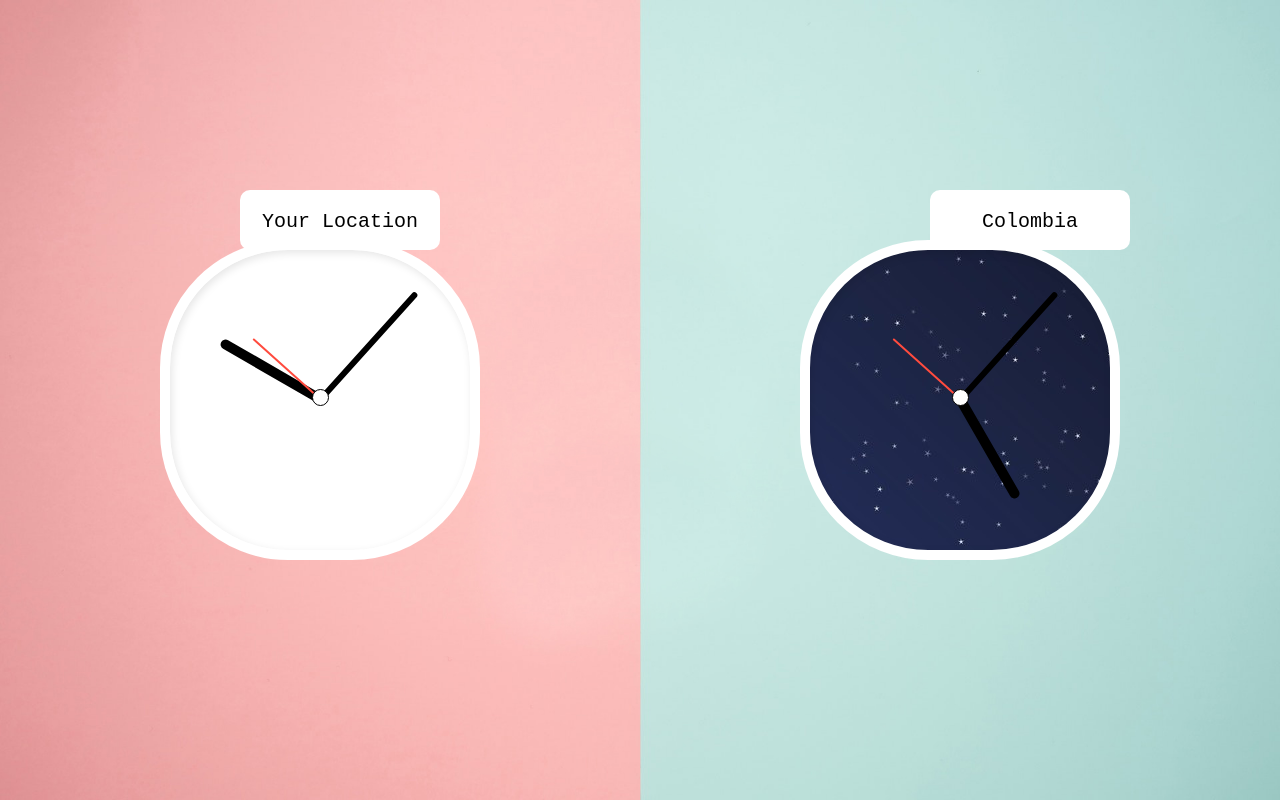
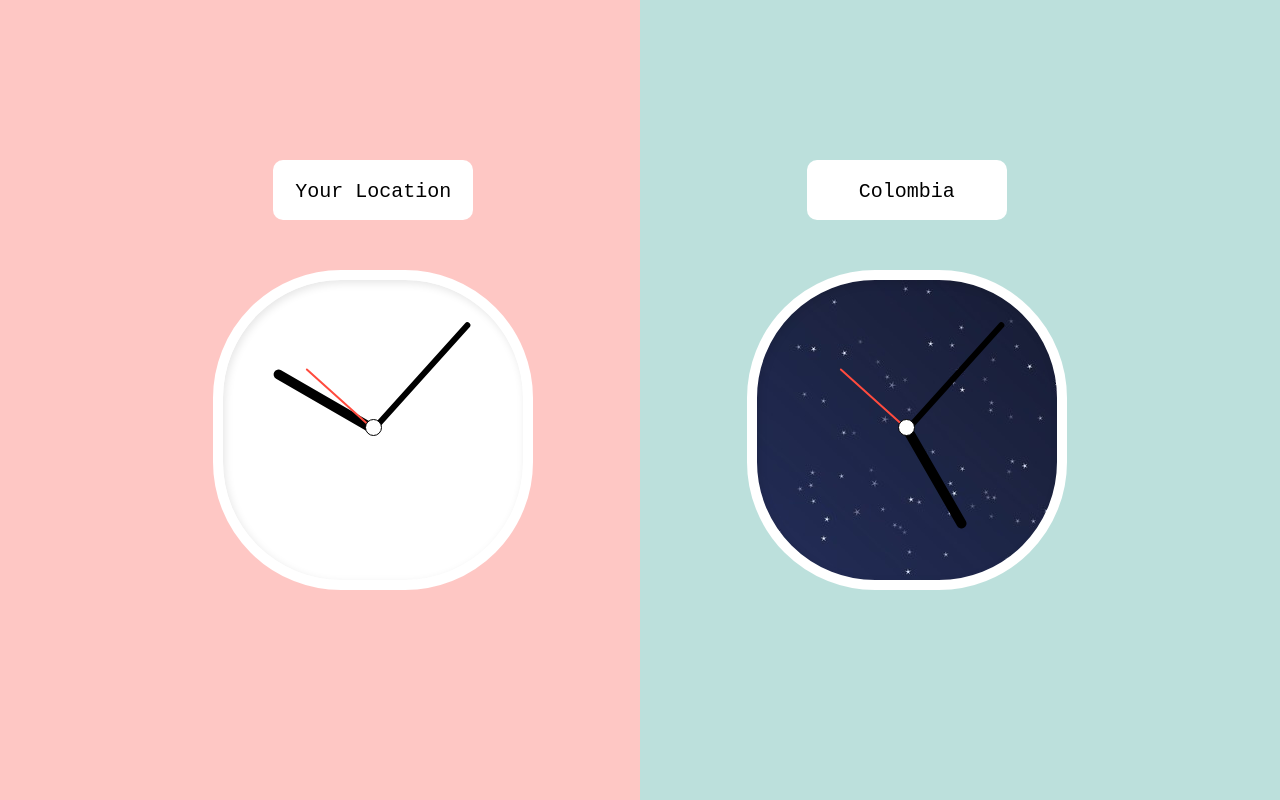
Before and after one commit to mariagutierrezm/Clock, a plain HTML site: page index.html in a window 1280 px wide. Drawn offline with Linux system fonts and the light colour scheme.

Commit message:
changed JS, cleaned

```diff
--- a/clockstyle.css
+++ b/clockstyle.css
@@ -1,5 +1,7 @@
 html {
     background: #018DED url('clock.jpg');
+    background: linear-gradient(90deg, #fec7c4 50%, #bce0dc 50%);
+    /* background: linear-gradient(90deg, #fdcd3b 50%, #ffed4b 50%); */
     background-size: cover;
     font-family: 'helvetica neue';
     text-align: center;
@@ -13,6 +15,14 @@ html {
     flex: 1;
     min-height: 100vh;
     align-items: center;
+    justify-content: space-evenly;
+  }
+
+  .container {
+    display: flex;
+    justify-content: center;
+    flex-direction: column;
+    align-items: center;
   }
 
   .name {
@@ -20,13 +30,7 @@ html {
     width: 200px;
     background-color: white;
     border-radius: 10px;
-    position: absolute;
-    left: 240px;
-    bottom: 550px;
-  }
-
-  .secondName {
-    left: 930px;
+    position: relative;
   }
 
   p {
@@ -89,7 +93,6 @@ html {
     border-radius: 4px;
     background: #FF4B3E;
     transform-origin: bottom center;
-    /* transform: rotate(180deg); */
   }
 
   .center-dot {
@@ -106,3 +109,37 @@ html {
     margin: auto;
     z-index: 1;
   }
+
+  @media screen and (max-width: 800px) {
+
+    html {
+      background: linear-gradient(180deg, #fec7c4 50%, #bce0dc 50%);
+    }
+
+    body {
+      flex-direction: column;
+    }
+
+    .clock {
+      width: 25rem;
+      height: 25rem;
+    }
+
+    .container {
+      margin-top: 10%;
+    }
+
+    .hour {
+      top: 48%;
+    }
+
+    .min {
+      left: 3%;
+      top: 49%;
+    }
+
+    .secs {
+      top: -37%;
+    }
+
+  }
--- a/index.html
+++ b/index.html
@@ -2,10 +2,13 @@
 <html lang="en">
 <head>
   <meta charset="UTF-8">
+  <meta name="viewport" content="width=device-width, initial-scale=1.0">
   <title>JS + CSS Clock</title>
   <link rel="stylesheet" href="clockstyle.css">
 </head>
 <body>
+
+    <div class="container">
         <div class="name">
             <p>Your Location</p>
         </div>
@@ -17,67 +20,63 @@
             <div class="center-dot"></div>
           </div>
         </div>
-    <div class="name secondName">
+    </div>
+
+    <div class="container clock-two">
+      <div class="name">
           <p>Colombia</p>
       </div>
-    <div class="clock clockTwo">
+      <div class="clock">
         <div class="clock-face">
-        <div class="hour hora-manecilla"></div>
-        <div class="min minuto-manecilla"></div>
-        <div class="secs segundo-manecilla"></div>
+          <div class="hour hour-hand"></div>
+          <div class="min min-hand"></div>
+          <div class="secs second-hand"></div>
           <div class="center-dot"></div>
         </div>
       </div>
-
+    </div>
 
   <script>
 
-      const secondHand = document.querySelector('.second-hand');
-      const minuteHand = document.querySelector('.min-hand');
-      const hourHand = document.querySelector('.hour-hand');
-      const segManecilla = document.querySelector('.segundo-manecilla');
-      const minManecilla = document.querySelector('.minuto-manecilla');
-      const horaManecilla = document.querySelector('.hora-manecilla');
+      function makeClock(local, timeZone, secondClass, minClass, hourClass, backgroundClass){
 
+        let secondHand = document.querySelector(secondClass);
+        let minuteHand = document.querySelector(minClass);
+        let hourHand = document.querySelector(hourClass);
+        let clockBack = document.querySelector(backgroundClass);
 
-      function setDate(){
-        const now = new Date();
-        const seconds = now.getSeconds();
-        const secondsDegrees = ((seconds / 60) * 360) + 90;
-        secondHand.style.transform = `rotate(${secondsDegrees}deg)`;
-        const minute = now.getMinutes();
-        const minuteDegrees = ((minute / 60) * 360) + 90;
-        minuteHand.style.transform =  `rotate(${minuteDegrees}deg)`;
-        const hours = now.getHours();
-        const hourDegrees = ((hours / 12) * 360) + 90;
+        function renderClock(local, timeZone){
+          let now = new Date();
+
+          if(local && timeZone){
+            now = new Date(now.toLocaleString(local, { timeZone:  timeZone}));
+          }
+
+          let sec = now.getSeconds();
+          let secDegrees = ((sec / 60) * 360) + 90;
+          secondHand.style.transform = `rotate(${secDegrees}deg)`;
+
+          let min = now.getMinutes();
+          let minDegrees = ((min / 60) * 360) + 90;
+          minuteHand.style.transform = `rotate(${minDegrees}deg)`;
+
+          let hours = now.getHours();
+          let hourDegrees = ((hours / 12) * 360) + 90;
           hourHand.style.transform = `rotate(${hourDegrees}deg)`;
 
-        console.log(hours);
-
-        const colestTime = new Date(now.toLocaleString('en-US', { timeZone: 'America/Bogota'}));
-        // console.log('AEST time: '+ (new Date(colestTime)).toISOString());
-        const segundos = colestTime.getSeconds();
-        const segsGrados = ((segundos / 60) * 360) + 90;
-        segManecilla.style.transform = `rotate(${segsGrados}deg)`;
-        const minutos = colestTime.getMinutes();
-        const minsGrados = ((minute / 60) * 360) + 90;
-        minManecilla.style.transform =  `rotate(${minsGrados}deg)`;
-        const horas = colestTime.getHours();
-        const horaGrados =  ((horas / 12) * 360) + 90;
-        horaManecilla.style.transform = `rotate(${horaGrados}deg)`;
-        console.log(horas);
-
-        const backImage = document.querySelector('.clock');
-        const backImg = document.querySelector('.clockTwo');
-        if(hours >= 18 || hours <= 5) {
-          backImage.style.backgroundImage = "url(./night.jpg)";
-        } else if (horas >= 18 || horas <= 5) {
-          backImg.style.backgroundImage = "url(./night.jpg)";
+          if(hours >= 18 || hours <= 6) {
+            clockBack.style.backgroundImage = "url(./night.jpg)";
+            console.log("SUCCESS")
           }
 
         }
 
-      setInterval(setDate, 1000);
+        setInterval(setClock => renderClock(local, timeZone), 1000);
+
+      }
+
+      makeClock(false, false, '.second-hand', '.min-hand', '.hour-hand', '.clock');
+      makeClock('en-US', 'America/Bogota', '.clock-two .second-hand', '.clock-two .min-hand', '.clock-two .hour-hand', '.clock-two .clock');
 
 
   </script>
```
Lines whose indentation alone changed are shown as unchanged.
